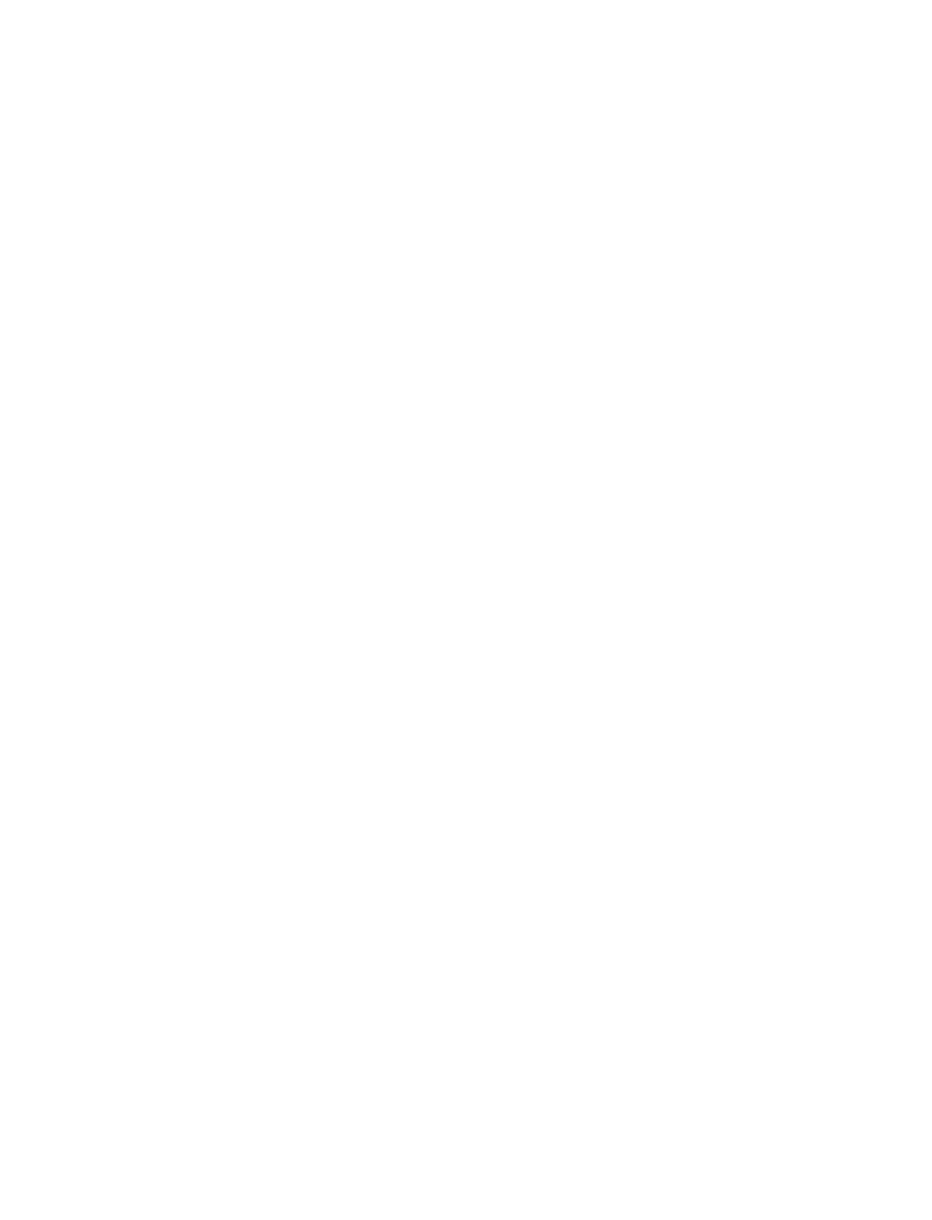
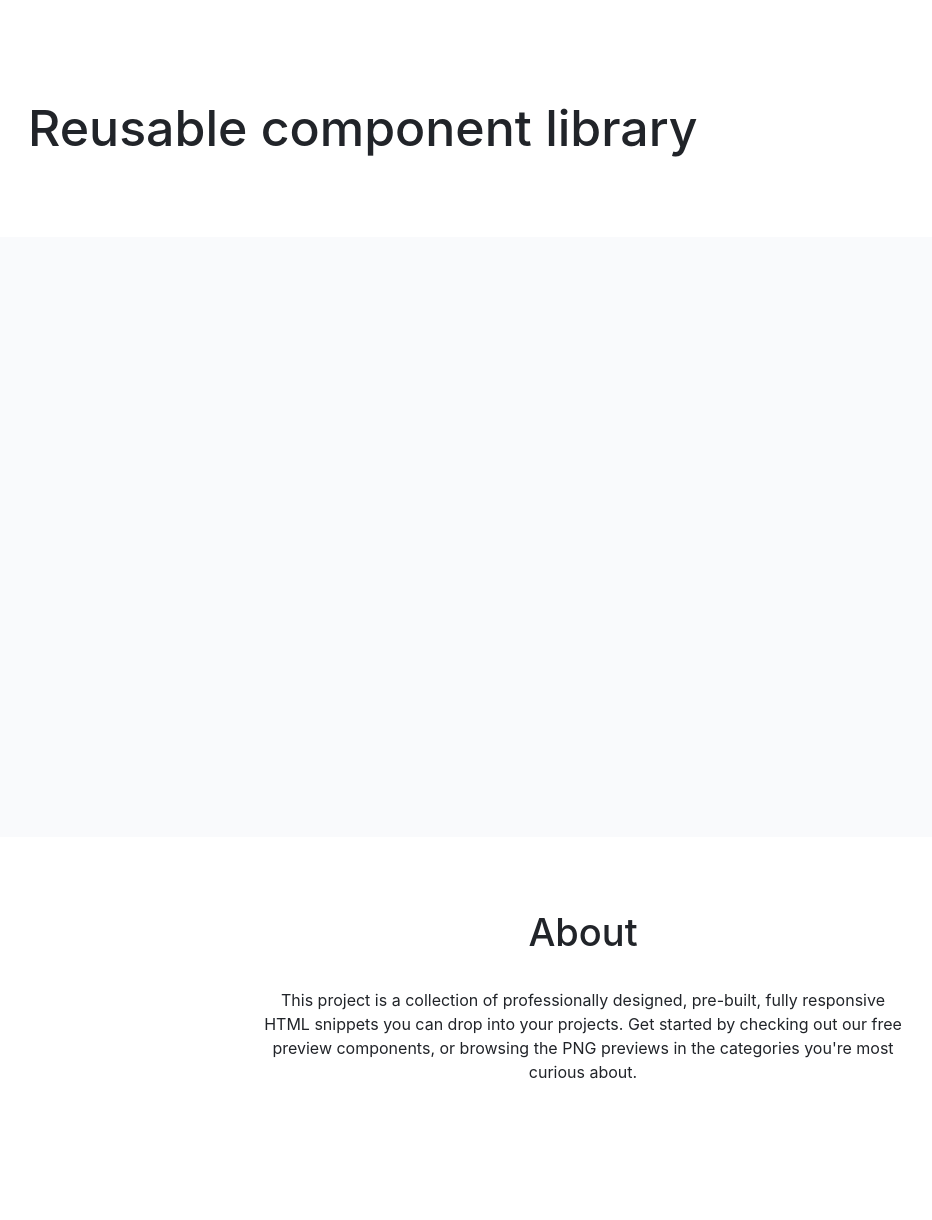
Before and after one commit to js-tasks-ru/htmlcss-20221107_stepan-vasiliuk, a website: page index.html in a window 1280 px wide. Shown: the whole page, without its empty margins (57-989 px from the left). Before the commit the page ends 800 px from the top, so only its background shows below. Drawn offline with Linux system fonts and the light colour scheme.

Commit message:
main-page-layout-first

```diff
--- a/assets/css/main.css
+++ b/assets/css/main.css
@@ -2,6 +2,13 @@
 @import '../fonts/fonts.css';
 @import "../../03-lection1/01-button/button.css";
 @import "../../03-lection1/02-accordion/accordion.css";
+
+@import "../../components/page/page.css";
+@import "../../components/header/header.css";
+@import "../../components/footer/footer.css";
+@import "../../components/preview/preview.css";
+@import "../../components/container/container.css";
+
 
 :root {
     --white: #ffffff;
--- /dev/null
+++ b/components/container/container.css
@@ -0,0 +1,4 @@
+.container {
+    max-width: 1110px;
+    margin: 0 auto;
+}
--- /dev/null
+++ b/components/footer/footer.css
@@ -0,0 +1,33 @@
+.footer {
+    background: var(--white);
+    padding: 71px 0 136px;
+}
+
+.footer__title {
+    margin: 0;
+    text-align: center;
+    font-family: 'Inter';
+    font-style: normal;
+    font-weight: 500;
+    font-size: 38px;
+    line-height: 48px;
+
+    color: var(--black);
+
+}
+
+.footer__text {
+    margin: 32px auto 0;
+
+    text-align: center;
+    max-width: 640px;
+    font-family: 'Inter';
+    font-style: normal;
+    font-weight: 400;
+    font-size: 16px;
+    line-height: 24px;
+
+
+    color: var(--black);
+
+}
--- /dev/null
+++ b/components/header/header.css
@@ -0,0 +1,16 @@
+.header {
+    background: var(--white);
+    padding: 96px 0 77px;
+}
+
+.header__title {
+    margin: 0;
+    font-family: 'Inter';
+    font-style: normal;
+    font-weight: 500;
+    font-size: 50px;
+    line-height: 64px;
+
+    color: var(--black);
+
+}
--- /dev/null
+++ b/components/preview/preview.css
@@ -0,0 +1,4 @@
+.preview {
+    height: 600px;
+    background: #F9FAFC;
+}
--- a/index.html
+++ b/index.html
@@ -1,11 +1,30 @@
 <!DOCTYPE html>
 <!-- Главная страница -->
 <html lang="ru">
-    <head>
-        <link rel="stylesheet" href="assets/css/normalize.css">
-        <link rel="stylesheet" href="./assets/css/main.css">
-    </head>
-    <body>
+<head>
+    <meta charset="UTF-8">
+    <link rel="stylesheet" href="./assets/css/main.css">
+</head>
+<body>
+<div class="page">
+    <header class="header">
+        <div class="container">
+            <h1 class="header__title">Reusable component library</h1>
+        </div>
+    </header>
+    <main class="preview">
 
-    </body>
+    </main>
+    <footer class="footer">
+        <div class="container">
+            <h2 class="footer__title">About</h2>
+            <p class="footer__text">This project is a collection of professionally designed, pre-built, fully responsive
+                HTML snippets you
+                can drop into your projects. Get started by checking out our free preview components, or browsing the
+                PNG
+                previews in the categories you're most curious about.</p>
+        </div>
+    </footer>
+</div>
+</body>
 </html>
```
Also changed, not shown: components/page/page.css (added).
